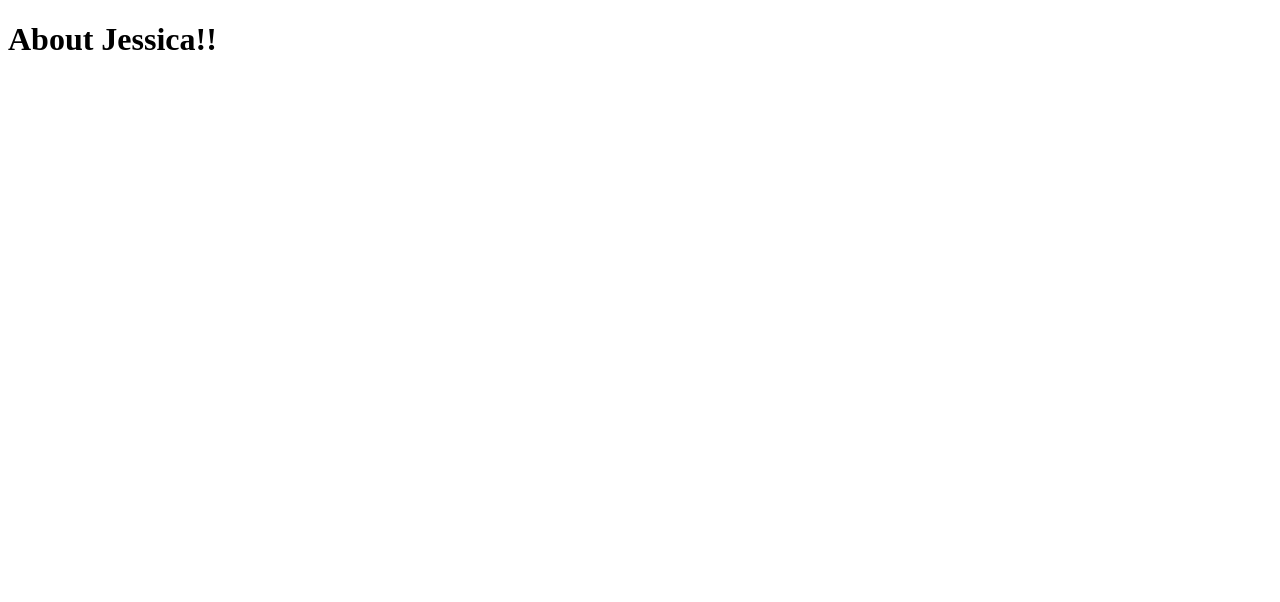
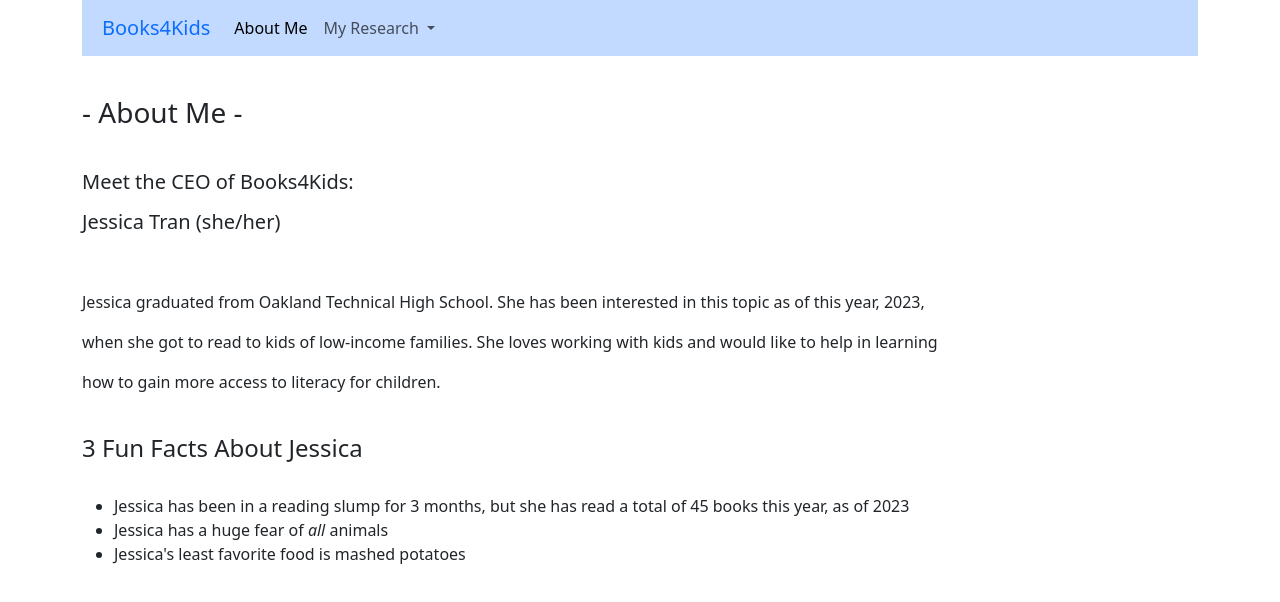
Before and after one commit to jessicaktran/jessicaktran, a plain HTML site: page AboutJessica.html in a window 1280 px wide. Drawn offline with nearby package versions, Linux system fonts and the light colour scheme.

Commit message:
AboutJessica.html

```diff
--- a/AboutJessica.html
+++ b/AboutJessica.html
@@ -4,8 +4,44 @@
     <meta charset="UTF-8">
     <meta name="viewport" content="width=device-width, initial-scale=1.0">
     <title>About Jessica</title>
+    <link href="https://cdn.jsdelivr.net/npm/bootstrap@5.3.2/dist/css/bootstrap.min.css" rel="stylesheet"\>
 </head>
 <body>
-    <h1>About Jessica!!</h1>
+    <div class="container">
+        <nav class="navbar navbar-expand-lg bg-primary p-2" style="--bs-bg-opacity: .25;">
+            <div class="container-fluid">
+              <a class="navbar-brand text-primary" href="index.html">Books4Kids</a>
+              <div class="collapse navbar-collapse" id="navbarSupportedContent">
+                <ul class="navbar-nav me-auto mb-2 mb-lg-0">
+                  <li class="nav-item">
+                    <a class="nav-link active" aria-current="page" href="AboutJessica.html">About Me</a>
+                  </li>
+                  <li class="nav-item dropdown">
+                    <a class="nav-link dropdown-toggle" role="button" data-bs-toggle="dropdown" aria-expanded="false">
+                      My Research
+                    </a>
+                    <ul class="dropdown-menu">
+                      <li><a class="dropdown-item" href="InitialResearchJessica.html">Initial Research</a></li>
+                      <li><a class="dropdown-item" href="RootCausesJessica.html">Root Causes</a></li>
+                      <li><a class="dropdown-item" href="CaseStudyJessica.html">Case Study</a></li>
+                    </ul>
+                  </li>
+              </div>
+            </div>
+          </nav>
+        <p></p><br>
+        <h3>- About Me -</h3><p></p><br>
+        <h5>Meet the CEO of Books4Kids:<p></p>
+        Jessica Tran (she/her)</h5><br><br>
+        Jessica graduated from Oakland Technical High School. She has been interested in this topic as of this year, 2023, <p></p>when she got to read to kids of low-income families. She loves working with kids and would like to help in learning <p></p>how to gain more access to literacy for children.
+        <p></p><br><h4>3 Fun Facts About Jessica</h4><br>
+        <ul>
+            <li>Jessica has been in a reading slump for 3 months, but she has read a total of 45 books this year, as of 2023</li>
+            <li>Jessica has a huge fear of <em>all</em> animals</li>
+            <li>Jessica's least favorite food is mashed potatoes</li>
+        </ul>
+     </div>
+
+    <script src="https://cdn.jsd>elivr.net/npm/bootstrap@5.3.2/dist/js/bootstrap.bundle.min.js"></script>
 </body>
 </html>
```
